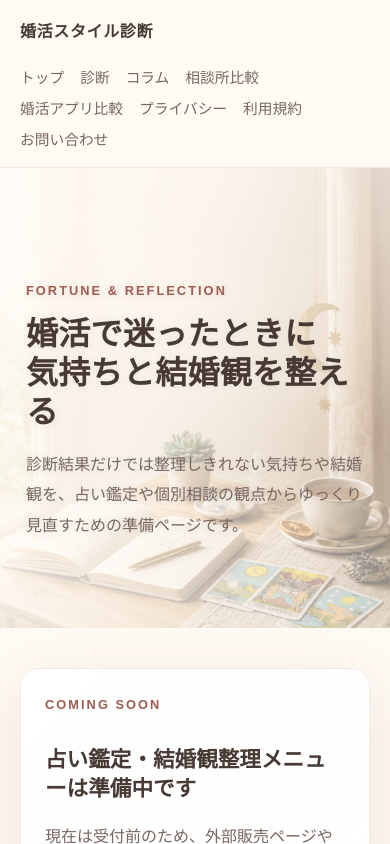
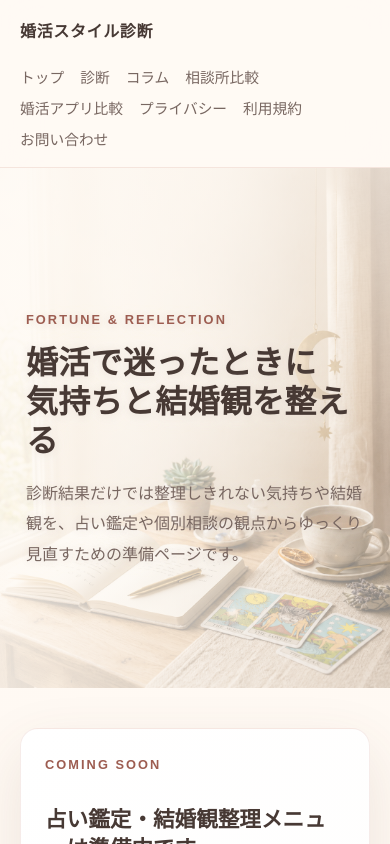
Before and after one commit to kenichis1971-cloud/konkatsu-diagnosis-site, a Next.js app: page /fortune in a window 390 px wide. Shown: the top 844 px of the page. Built offline with nearby package versions, Linux system fonts and the light colour scheme.

Commit message:
Refine fortune hero image framing

```diff
--- a/app/globals.css
+++ b/app/globals.css
@@ -1336,13 +1336,13 @@ p {
 .fortune-hero {
   position: relative;
   display: grid;
-  min-height: clamp(430px, 46vw, 620px);
+  min-height: clamp(500px, 50vw, 680px);
   align-items: center;
   overflow: hidden;
-  padding: clamp(60px, 7vw, 96px) clamp(20px, 5vw, 72px);
+  padding: clamp(56px, 6.5vw, 88px) clamp(20px, 5vw, 72px);
   background-color: #f7e9df;
   background-image: url("/images/fortune-hero-desktop.png");
-  background-position: center 48%;
+  background-position: center 50%;
   background-repeat: no-repeat;
   background-size: cover;
 }
@@ -1531,10 +1531,11 @@ p {
 
 @media (max-width: 780px) {
   .fortune-hero {
-    min-height: clamp(460px, 116vw, 620px);
-    padding: 64px 16px 48px;
+    min-height: clamp(520px, 132vw, 640px);
+    padding: 56px 16px 42px;
     background-image: url("/images/fortune-hero-mobile.png");
-    background-position: center 46%;
+    background-position: center 50%;
+    background-size: auto 100%;
   }
 
   .fortune-hero::before {
```
